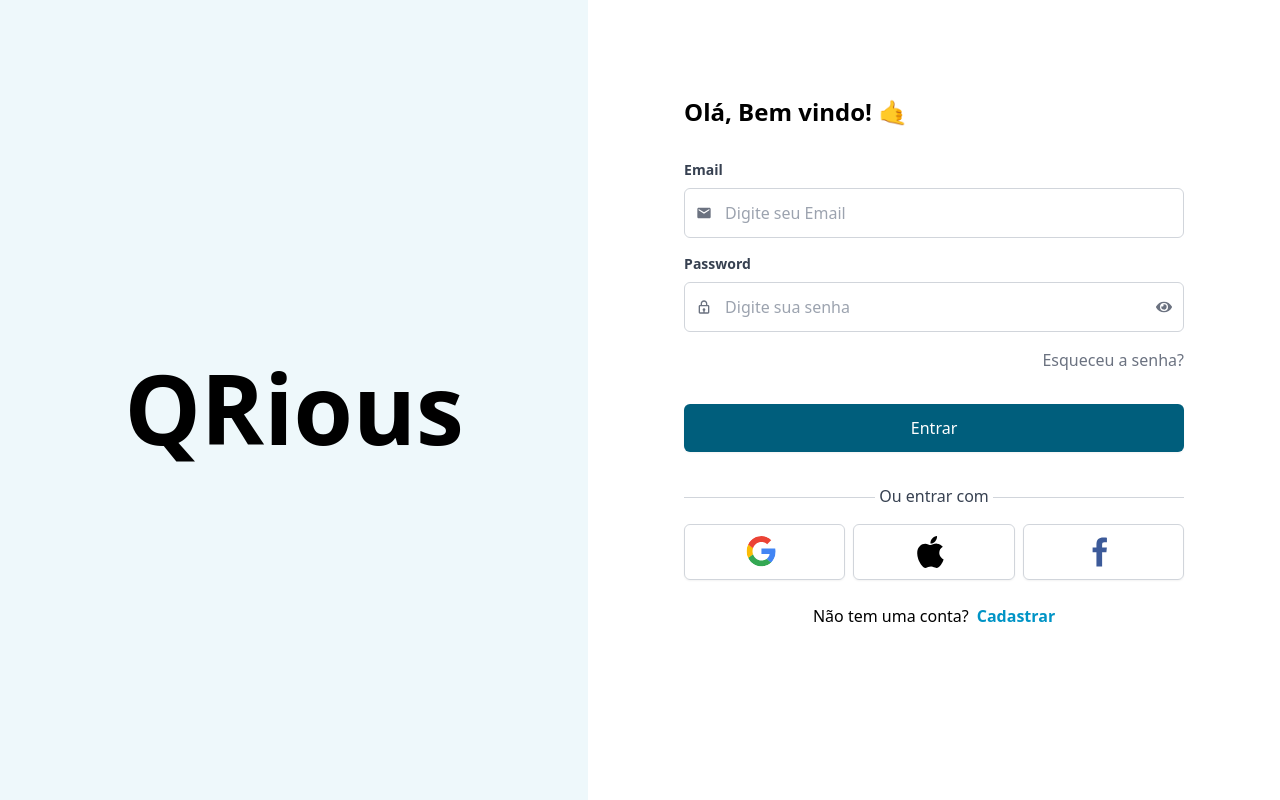
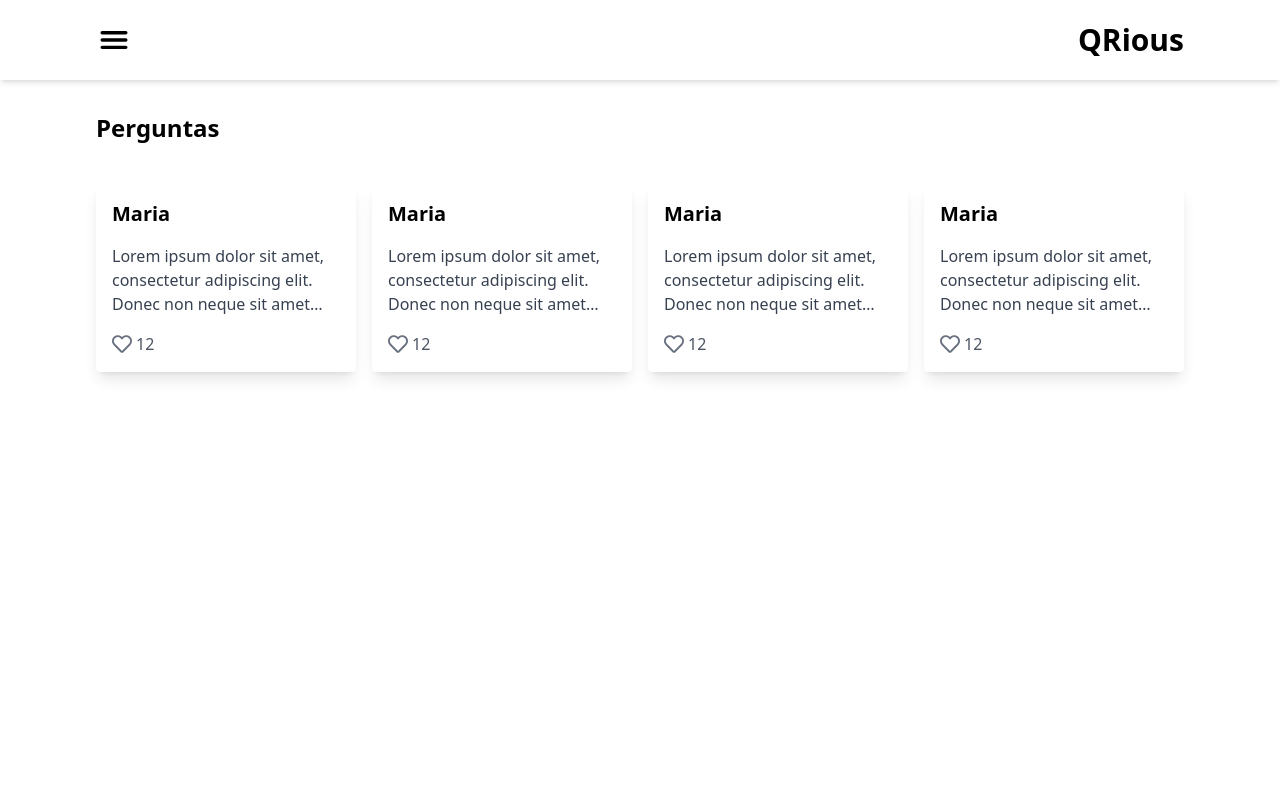
Before and after one commit to projeto-qrious/qrious-front-end, a Next.js app: page / in a window 1280 px wide. Built offline with nearby package versions, Linux system fonts and the light colour scheme.

Commit message:
home-page

```diff
--- a/next.config.mjs
+++ b/next.config.mjs
@@ -1,4 +1,16 @@
 /** @type {import('next').NextConfig} */
-const nextConfig = {};
+const nextConfig = {
+  images: {
+    remotePatterns: [
+      {
+        // Define o padrão para o domínio do placeholder
+        protocol: "https",
+        hostname: "images.unsplash.com",
+        port: "",
+        pathname: "/**", // Permite qualquer caminho
+      },
+    ],
+  },
+};
 
 export default nextConfig;
--- a/package.json
+++ b/package.json
@@ -9,6 +9,7 @@
     "lint": "next lint"
   },
   "dependencies": {
+    "@tailwindcss/line-clamp": "^0.4.4",
     "next": "14.2.15",
     "react": "^18",
     "react-dom": "^18",
--- /dev/null
+++ b/src/app/components/Card.tsx
@@ -0,0 +1,39 @@
+import React, { useState } from "react";
+import { FaRegHeart, FaHeart } from "react-icons/fa";
+
+interface CardProps {
+  title: string;
+  text: string;
+  initialLikes: number;
+}
+
+const Card: React.FC<CardProps> = ({ title, text, initialLikes }) => {
+  const [likes, setLikes] = useState(initialLikes);
+  const [isLiked, setIsLiked] = useState(false);
+
+  const handleLike = () => {
+    setIsLiked(!isLiked);
+    setLikes(isLiked ? likes - 1 : likes + 1);
+  };
+
+  return (
+    <div className="max-w-sm rounded overflow-hidden shadow-lg p-4 bg-white my-6">
+      <div className="flex items-start mb-4">
+        <h2 className="text-xl font-bold">{title}</h2>
+      </div>
+      <p className="text-gray-700 text-base mb-4 line-clamp-3">{text}</p>
+      <div className="flex items-center">
+        <button onClick={handleLike} className="flex items-center">
+          {isLiked ? (
+            <FaHeart className="text-red-500 mr-1 h-5 w-5" />
+          ) : (
+            <FaRegHeart className="text-gray-500 mr-1 h-5 w-5" />
+          )}
+          <span className="text-gray-600">{likes}</span>
+        </button>
+      </div>
+    </div>
+  );
+};
+
+export default Card;
--- /dev/null
+++ b/src/app/components/GobackIcon.tsx
@@ -0,0 +1,11 @@
+import { IoIosArrowBack } from "react-icons/io";
+
+const Goback: React.FC = () => {
+  return (
+    <div className="p-2 w-12 h-12 bg-white rounded-lg shadow-lg flex items-center justify-center">
+      <IoIosArrowBack className="text-2xl text-gray-700" width={24} />
+    </div>
+  );
+};
+
+export default Goback;
--- /dev/null
+++ b/src/app/components/Header.tsx
@@ -0,0 +1,12 @@
+import { IoMenu } from "react-icons/io5";
+
+const Header: React.FC = () => {
+  return (
+    <div className="fixed w-full h-20 flex flex-row justify-between px-6 items-center bg-white shadow-md md:px-10 lg:px-16 xl:px-24">
+      <IoMenu size={36} />
+      <h1 className="text-3xl font-black">QRious</h1>
+    </div>
+  );
+};
+
+export default Header;
--- a/src/app/forgout/page.tsx
+++ b/src/app/forgout/page.tsx
@@ -4,6 +4,8 @@ import { useState } from "react";
 import CustomInput from "../components/CustomInput ";
 import { MdEmail } from "react-icons/md";
 import Button from "../components/CustomButton";
+import Goback from "../components/GobackIcon";
+import Link from "next/link";
 
 export default function Forgout() {
   const [email, setEmail] = useState("");
@@ -16,6 +18,11 @@ export default function Forgout() {
   return (
     <div className="p-6 md:p-0 md:flex md:flex-row">
       <section className="md:h-screen md:w-full md:flex md:items-center md:justify-center md:bg-[#0094C611]">
+        <div className="absolute left-6 top-8">
+          <Link href="/signin">
+            <Goback />
+          </Link>
+        </div>
         <h1
           className="text-center font-bold text-4xl pt-4
           md:text-5xl
@@ -25,7 +32,7 @@ export default function Forgout() {
           QRious
         </h1>
       </section>
-      <section className="md:w-full md:h-screen md:p-24">
+      <section className="md:w-full md:h-screen md:p-24 md:flex md:flex-col md:justify-center">
         <h2 className="text-start font-bold text-2xl pt-16 pb-2 md:pt-0">
           Esqueceu a senha? 🤔
         </h2>
--- /dev/null
+++ b/src/app/home/page.tsx
@@ -0,0 +1,39 @@
+"use client";
+
+import Card from "../components/Card";
+import Header from "../components/Header";
+
+export default function Home() {
+  return (
+    <>
+      <Header />
+      <section className="pt-28 ">
+        <h1 className="px-6 text-2xl font-semibold pb-4 md:px-10 lg:px-16 xl:px-24">
+          Perguntas
+        </h1>
+        <div className="px-6 grid justify-center items-center md:grid-cols-2 md:gap-4 md:px-10 lg:grid-cols-3 lg:px-16 xl:grid-cols-4 xl:px-24">
+          <Card
+            title="Maria"
+            text="Lorem ipsum dolor sit amet, consectetur adipiscing elit. Donec non neque sit amet nulla tincidunt aliquam in et nisi. Sed eu dolor id ligula fringilla tempus ultricies id justo. Fusce vel mauris elementum, consequat tortor eu, euismod orci."
+            initialLikes={12}
+          />
+          <Card
+            title="Maria"
+            text="Lorem ipsum dolor sit amet, consectetur adipiscing elit. Donec non neque sit amet nulla tincidunt aliquam in et nisi. Sed eu dolor id ligula fringilla tempus ultricies id justo. Fusce vel mauris elementum, consequat tortor eu, euismod orci."
+            initialLikes={12}
+          />
+          <Card
+            title="Maria"
+            text="Lorem ipsum dolor sit amet, consectetur adipiscing elit. Donec non neque sit amet nulla tincidunt aliquam in et nisi. Sed eu dolor id ligula fringilla tempus ultricies id justo. Fusce vel mauris elementum, consequat tortor eu, euismod orci."
+            initialLikes={12}
+          />
+          <Card
+            title="Maria"
+            text="Lorem ipsum dolor sit amet, consectetur adipiscing elit. Donec non neque sit amet nulla tincidunt aliquam in et nisi. Sed eu dolor id ligula fringilla tempus ultricies id justo. Fusce vel mauris elementum, consequat tortor eu, euismod orci."
+            initialLikes={12}
+          />
+        </div>
+      </section>
+    </>
+  );
+}
--- a/src/app/page.tsx
+++ b/src/app/page.tsx
@@ -1,5 +1,4 @@
-import Signin from "./signin/page";
-
-export default function Home() {
-  return <Signin />;
+import Home from "@/app/home/page";
+export default function App() {
+  return <Home />;
 }
--- a/src/app/splash/page.tsx
+++ b/src/app/splash/page.tsx
@@ -27,16 +27,18 @@ export default function Splash() {
         </p>
 
         <div className="pt-8 flex flex-col gap-4 lg:gap-8 lg:items-center lg:pt-14">
-          <Link href="/signup">
+          <Link href="/signin">
             <Button
               label="Entrar"
               className="font-bold lg:text-lg lg:w-[500px]"
             />
           </Link>
-          <Button
-            label="Criar Conta"
-            className="bg-white border border-black text-black font-bold lg:text-lg lg:w-[500px]"
-          />
+          <Link href="/signup">
+            <Button
+              label="Criar Conta"
+              className=" bg-white border border-black text-[#000] font-bold lg:text-lg lg:w-[500px]"
+            />
+          </Link>
         </div>
       </div>
     </div>
--- a/tailwind.config.ts
+++ b/tailwind.config.ts
@@ -1,5 +1,5 @@
 import type { Config } from "tailwindcss";
-
+import lineClamp from "@tailwindcss/line-clamp";
 const config: Config = {
   content: [
     "./src/pages/**/*.{js,ts,jsx,tsx,mdx}",
@@ -14,6 +14,6 @@ const config: Config = {
       },
     },
   },
-  plugins: [],
+  plugins: [lineClamp],
 };
 export default config;
```
Also changed, not shown: src/app/assets/avatar.svg (added), 1 other file (tests, documents, lock files or other folders).
